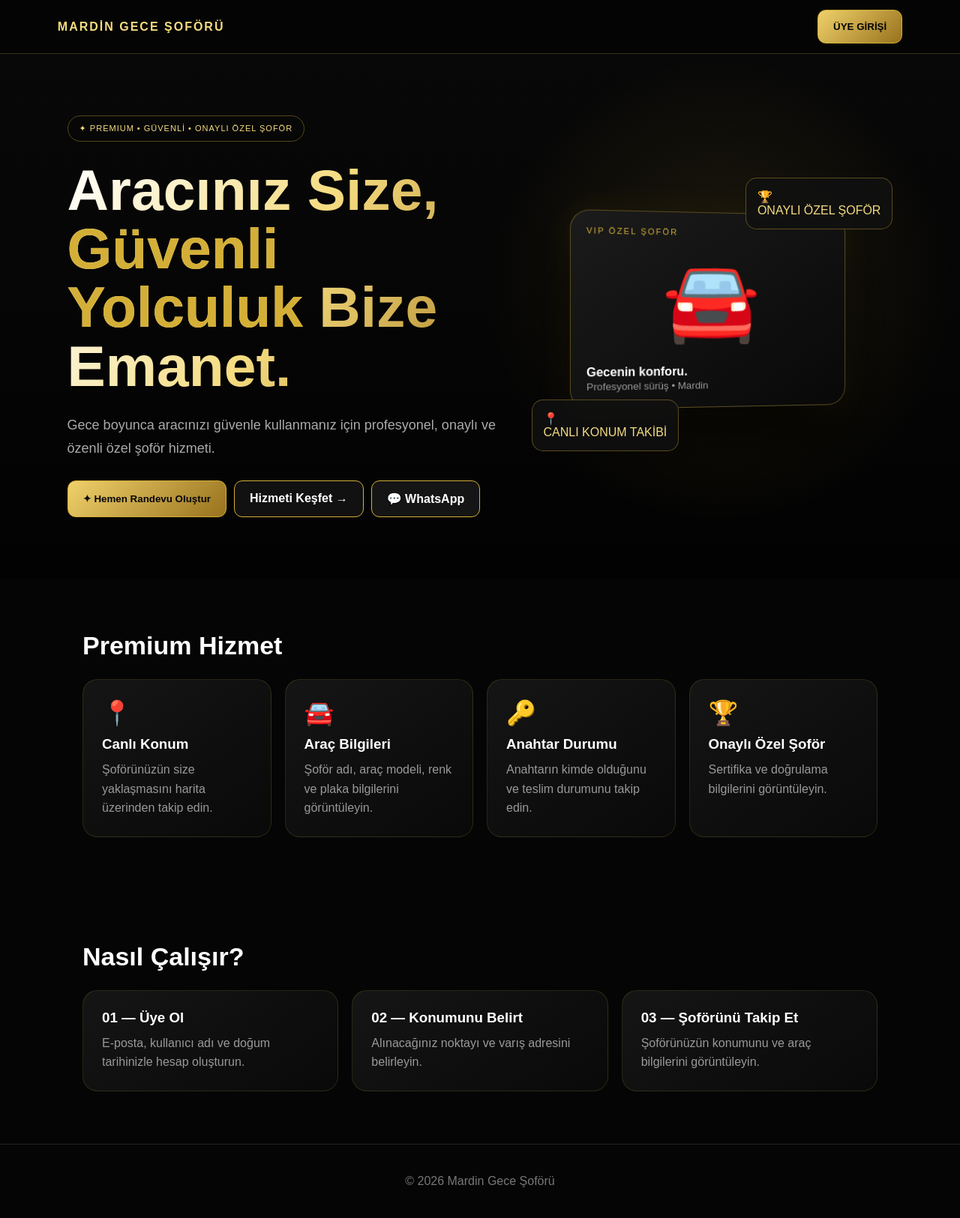
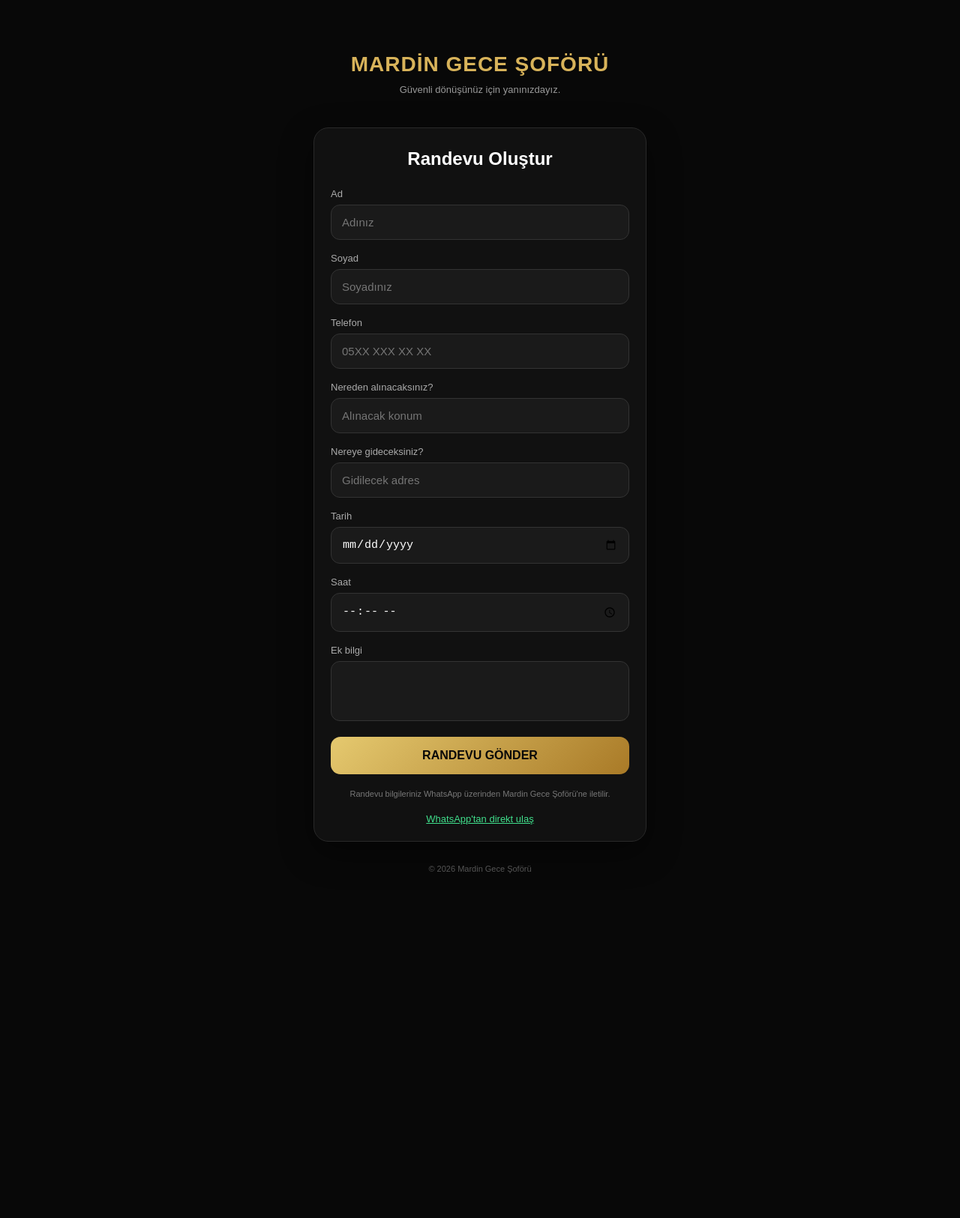
Before and after one commit to karabulutaziz24-jpg/mardin-gece-soforu, a plain HTML site: page index.html in a window 1280 px wide. Shown: the whole page at 75% size. After the commit the page ends 1205 px from the top, so only its background shows below. Drawn offline with Linux system fonts and the light colour scheme.

Commit message:
Update index.html

```diff
--- a/index.html
+++ b/index.html
@@ -2,496 +2,300 @@
 <html lang="tr">
 <head>
 <meta charset="UTF-8">
-<meta name="viewport" content="width=device-width,initial-scale=1">
+<meta name="viewport" content="width=device-width, initial-scale=1.0">
+
 <title>Mardin Gece Şoförü</title>
 
 <style>
-*{box-sizing:border-box;margin:0;padding:0}
-body{
-background:#050505;color:#fff;font-family:Arial,sans-serif;
-overflow-x:hidden
-}
-:root{--g:#d4af37;--lg:#f5dc80}
-
-nav{
-height:72px;padding:0 6%;display:flex;align-items:center;
-justify-content:space-between;position:sticky;top:0;z-index:10;
-background:#050505ee;border-bottom:1px solid #d4af3740;
-backdrop-filter:blur(15px)
-}
-.logo{color:var(--lg);font-weight:bold;letter-spacing:2px}
-button,.btn{
-border:1px solid var(--g);
-background:linear-gradient(135deg,#f0d16b,#98721d);
-color:#050505;padding:14px 20px;border-radius:11px;
-font-weight:bold;cursor:pointer;text-decoration:none
+* {
+    box-sizing: border-box;
 }
 
-.hero{
-min-height:700px;padding:70px 7%;
-display:grid;grid-template-columns:1.1fr .9fr;
-align-items:center;gap:30px;
-background:
-radial-gradient(circle at 75% 45%,#d4af3720,transparent 30%),
-linear-gradient(#080808,#020202);
-position:relative
+body {
+    margin: 0;
+    background: #080808;
+    color: #fff;
+    font-family: Arial, sans-serif;
 }
-.hero h1{
-font-size:clamp(44px,6vw,78px);line-height:1.02;
-margin:25px 0;background:linear-gradient(120deg,#fff,#f5dc80,#a77b1d);
--webkit-background-clip:text;color:transparent
+
+.container {
+    width: 100%;
+    max-width: 480px;
+    margin: auto;
+    padding: 25px 18px 40px;
 }
-.hero h1 span{color:var(--g)}
-.hero p{max-width:620px;color:#aaa;font-size:18px;line-height:1.7;margin-bottom:28px}
-.badge{
-display:inline-block;border:1px solid #d4af3760;
-padding:10px 15px;border-radius:50px;color:var(--lg);
-font-size:11px;letter-spacing:1px
+
+.logo {
+    text-align: center;
+    padding: 45px 0 30px;
 }
-.actions{display:flex;gap:10px;flex-wrap:wrap}
-.outline{background:#111;color:#fff}
-.whatsapp{color:#fff;background:#151515}
 
-.visual{height:460px;display:grid;place-items:center;position:relative}
-.car{
-width:370px;height:260px;border:1px solid #d4af3760;
-border-radius:25px;background:linear-gradient(145deg,#1b1b1b,#080808);
-box-shadow:0 30px 90px #000,0 0 45px #d4af3720;
-transform:perspective(800px) rotateY(-10deg);
-display:flex;flex-direction:column;justify-content:space-between;
-padding:20px;animation:move 4s ease-in-out infinite alternate
+.logo h1 {
+    margin: 0;
+    color: #d8b35a;
+    font-size: 28px;
+    letter-spacing: 1px;
 }
-@keyframes move{to{transform:perspective(800px) rotateY(10deg) translateY(-10px)}}
-.car-icon{text-align:center;font-size:105px}
-.car small{color:#999}
-.float{
-position:absolute;background:#111d;border:1px solid #d4af3760;
-padding:15px;border-radius:15px;color:var(--lg);
-backdrop-filter:blur(10px)
+
+.logo p {
+    color: #999;
+    font-size: 13px;
+    margin-top: 10px;
 }
-.f1{top:45px;right:0}.f2{bottom:50px;left:0}
 
-section.content{max-width:1100px;margin:auto;padding:70px 20px}
-h2{font-size:34px;margin-bottom:25px}
-.grid{
-display:grid;grid-template-columns:repeat(auto-fit,minmax(230px,1fr));gap:18px
+.card {
+    background: #111;
+    border: 1px solid #292929;
+    border-radius: 20px;
+    padding: 22px;
+    box-shadow: 0 15px 45px rgba(0,0,0,.45);
 }
-.card{
-padding:25px;border-radius:20px;background:linear-gradient(145deg,#151515,#090909);
-border:1px solid #d4af3728;transition:.3s
+
+.card h2 {
+    text-align: center;
+    margin: 5px 0 25px;
 }
-.card:hover{transform:translateY(-6px);border-color:#d4af3780}
-.icon{font-size:32px;margin-bottom:12px}
-.card h3{margin-bottom:10px}
-.card p{color:#999;line-height:1.6}
 
-.modal{
-display:none;position:fixed;inset:0;background:#000d;
-z-index:100;place-items:center;padding:20px
+label {
+    display: block;
+    color: #aaa;
+    font-size: 13px;
+    margin-bottom: 7px;
 }
-.box{
-width:100%;max-width:430px;background:#101010;
-border:1px solid #d4af3760;border-radius:22px;padding:25px
+
+input,
+textarea {
+    width: 100%;
+    padding: 14px;
+    margin-bottom: 17px;
+    border-radius: 12px;
+    border: 1px solid #333;
+    background: #1a1a1a;
+    color: white;
+    font-size: 15px;
+    outline: none;
 }
-.box h2{color:var(--lg)}
-input{
-width:100%;padding:14px;margin:7px 0 15px;
-background:#080808;color:#fff;border:1px solid #333;border-radius:10px
+
+input:focus,
+textarea:focus {
+    border-color: #d8b35a;
 }
-label{font-size:13px;color:#aaa}
-.close{float:right;background:none;border:0;color:#fff;font-size:25px}
 
-#panel{display:none}
-.map{
-height:320px;border-radius:20px;border:1px solid #d4af3750;
-background:
-linear-gradient(#d4af3715 1px,transparent 1px),
-linear-gradient(90deg,#d4af3715 1px,transparent 1px);
-background-size:45px 45px;position:relative;overflow:hidden
+textarea {
+    height: 80px;
+    resize: none;
 }
-.pin{
-position:absolute;left:60%;top:42%;font-size:35px;
-animation:pulse 1.5s infinite
+
+button {
+    width: 100%;
+    padding: 16px;
+    border: none;
+    border-radius: 13px;
+    background: linear-gradient(135deg,#e5c96f,#a97a27);
+    color: #080808;
+    font-size: 16px;
+    font-weight: bold;
+    cursor: pointer;
 }
-@keyframes pulse{50%{transform:scale(1.3)}}
-.route{
-position:absolute;width:50%;height:2px;background:var(--g);
-left:25%;top:55%;transform:rotate(-18deg);
-box-shadow:0 0 15px var(--g)
+
+button:active {
+    transform: scale(.98);
 }
-.cert{
-border:1px solid var(--g);
-background:linear-gradient(135deg,#191919,#080808)
+
+.info {
+    text-align: center;
+    color: #777;
+    font-size: 11px;
+    line-height: 1.5;
+    margin-top: 18px;
 }
-footer{text-align:center;padding:40px;color:#777;border-top:1px solid #222}
 
-@media(max-width:800px){
-.hero{grid-template-columns:1fr;text-align:center;padding:60px 18px}
-.hero p{margin-left:auto;margin-right:auto}
-.actions{justify-content:center}
-.visual{height:380px}
-.car{width:320px}
+.direct {
+    display: block;
+    text-align: center;
+    color: #40df8c;
+    margin-top: 18px;
+    font-size: 13px;
+}
+
+.footer {
+    text-align: center;
+    color: #555;
+    font-size: 11px;
+    margin-top: 30px;
 }
 </style>
 </head>
 
 <body>
 
-<nav>
-<div class="logo">MARDİN GECE ŞOFÖRÜ</div>
-<button onclick="openLogin()">ÜYE GİRİŞİ</button>
-</nav>
+<div class="container">
 
-<div id="home">
+    <div class="logo">
+        <h1>MARDİN GECE ŞOFÖRÜ</h1>
+        <p>Güvenli dönüşünüz için yanınızdayız.</p>
+    </div>
 
-<section class="hero">
+    <div class="card">
 
-<div>
-<div class="badge">✦ PREMIUM • GÜVENLİ • ONAYLI ÖZEL ŞOFÖR</div>
+        <h2>Randevu Oluştur</h2>
 
-<h1>
-Aracınız Size,<br>
-<span>Güvenli Yolculuk</span> Bize Emanet.
-</h1>
+        <form id="randevuForm">
 
-<p>
-Gece boyunca aracınızı güvenle kullanmanız için
-profesyonel, onaylı ve özenli özel şoför hizmeti.
-</p>
+            <label>Ad</label>
+            <input
+                type="text"
+                id="ad"
+                placeholder="Adınız"
+                required
+            >
 
-<div class="actions">
+            <label>Soyad</label>
+            <input
+                type="text"
+                id="soyad"
+                placeholder="Soyadınız"
+                required
+            >
 
-<button onclick="openLogin()">
-✦ Hemen Randevu Oluştur
-</button>
+            <label>Telefon</label>
+            <input
+                type="tel"
+                id="telefon"
+                placeholder="05XX XXX XX XX"
+                required
+            >
 
-<a class="btn outline" href="#services">
-Hizmeti Keşfet →
-</a>
+            <label>Nereden alınacaksınız?</label>
+            <input
+                type="text"
+                id="konum"
+                placeholder="Alınacak konum"
+                required
+            >
 
-<a class="btn whatsapp"
-href="https://wa.me/905054727010?text=Merhaba%20Mardin%20Gece%20Şoförü%2C%20özel%20şoför%20hizmeti%20almak%20istiyorum."
-target="_blank">
-💬 WhatsApp
-</a>
+            <label>Nereye gideceksiniz?</label>
+            <input
+                type="text"
+                id="adres"
+                placeholder="Gidilecek adres"
+                required
+            >
 
-</div>
-</div>
+            <label>Tarih</label>
+            <input
+                type="date"
+                id="tarih"
+                required
+            >
 
-<div class="visual">
+            <label>Saat</label>
+            <input
+                type="time"
+                id="saat"
+                required
+            >
 
-<div class="car">
+            <label>Ek bilgi</label>
+            <textarea
+                id="not"
+                placeholder="Varsa eklemek istediğiniz bilgi">
+            </textarea>
 
-<div style="color:#d4af37;font-size:11px;letter-spacing:2px">
-VIP ÖZEL ŞOFÖR
-</div>
+            <button type="submit">
+                RANDEVU GÖNDER
+            </button>
 
-<div class="car-icon">🚘</div>
+        </form>
 
-<div>
-<strong>Gecenin konforu.</strong><br>
-<small>Profesyonel sürüş • Mardin</small>
-</div>
+        <div class="info">
+            Randevu bilgileriniz WhatsApp üzerinden
+            Mardin Gece Şoförü'ne iletilir.
+        </div>
+
+        <a
+            class="direct"
+            href="https://wa.me/905054727010"
+            target="_blank"
+        >
+            WhatsApp'tan direkt ulaş
+        </a>
+
+    </div>
+
+    <div class="footer">
+        © 2026 Mardin Gece Şoförü
+    </div>
 
 </div>
 
-<div class="float f1">🏆<br>ONAYLI ÖZEL ŞOFÖR</div>
-<div class="float f2">📍<br>CANLI KONUM TAKİBİ</div>
-
-</div>
-
-</section>
-
-<section class="content" id="services">
-
-<h2>Premium Hizmet</h2>
-
-<div class="grid">
-
-<div class="card">
-<div class="icon">📍</div>
-<h3>Canlı Konum</h3>
-<p>Şoförünüzün size yaklaşmasını harita üzerinden takip edin.</p>
-</div>
-
-<div class="card">
-<div class="icon">🚘</div>
-<h3>Araç Bilgileri</h3>
-<p>Şoför adı, araç modeli, renk ve plaka bilgilerini görüntüleyin.</p>
-</div>
-
-<div class="card">
-<div class="icon">🔑</div>
-<h3>Anahtar Durumu</h3>
-<p>Anahtarın kimde olduğunu ve teslim durumunu takip edin.</p>
-</div>
-
-<div class="card">
-<div class="icon">🏆</div>
-<h3>Onaylı Özel Şoför</h3>
-<p>Sertifika ve doğrulama bilgilerini görüntüleyin.</p>
-</div>
-
-</div>
-</section>
-
-<section class="content">
-
-<h2>Nasıl Çalışır?</h2>
-
-<div class="grid">
-
-<div class="card">
-<h3 class="gold">01 — Üye Ol</h3>
-<p>E-posta, kullanıcı adı ve doğum tarihinizle hesap oluşturun.</p>
-</div>
-
-<div class="card">
-<h3>02 — Konumunu Belirt</h3>
-<p>Alınacağınız noktayı ve varış adresini belirleyin.</p>
-</div>
-
-<div class="card">
-<h3>03 — Şoförünü Takip Et</h3>
-<p>Şoförünüzün konumunu ve araç bilgilerini görüntüleyin.</p>
-</div>
-
-</div>
-</section>
-
-</div>
-
-<!-- MÜŞTERİ PANELİ -->
-
-<section class="content" id="panel">
-
-<div style="display:flex;justify-content:space-between;align-items:center">
-
-<div>
-<div class="badge">MÜŞTERİ PANELİ</div>
-<h2 id="welcome">Hoş geldin</h2>
-</div>
-
-<button onclick="logout()">Çıkış</button>
-
-</div>
-
-<div class="grid">
-
-<div class="card">
-<div class="icon">👤</div>
-<h3 id="profile">Profil</h3>
-<p id="info"></p>
-</div>
-
-<div class="card">
-<div class="icon">🚘</div>
-<h3>Atanan Şoför</h3>
-<p>Aziz Karabulut</p>
-<p>VIP Özel Şoför</p>
-<p>Plaka: 34 ABC 123</p>
-</div>
-
-</div>
-
-<h2 style="margin-top:40px">📍 Canlı Yaklaşım</h2>
-
-<div class="map">
-
-<div class="route"></div>
-
-<div class="pin">📍</div>
-
-<div style="
-position:absolute;bottom:15px;left:15px;
-background:#080808dd;padding:14px;border-radius:12px">
-
-Şoförünüz size yaklaşıyor<br>
-<span style="color:#d4af37">Tahmini: 8 dakika</span>
-
-</div>
-
-</div>
-
-<div class="grid" style="margin-top:20px">
-
-<div class="card">
-<h3>📅 Randevu</h3>
-<p>Durum: YOLDA</p>
-<p>Alınış: Seçilen Konum</p>
-<p>Varış: Belirtilmedi</p>
-</div>
-
-<div class="card">
-<h3>🔑 Anahtar</h3>
-<p>Anahtar durumu:</p>
-<strong style="color:#d4af37">Şoförde</strong>
-</div>
-
-<div class="card cert">
-<h3 style="color:#f5dc80">🏆 ONAYLI ÖZEL ŞOFÖR</h3>
-<p>Doğrulanmış profesyonel sürücü</p>
-<br>
-<p>Sertifika No: MGS-2026-001</p>
-<p>✓ Doğrulandı</p>
-</div>
-
-</div>
-
-</section>
-
-<footer>
-© 2026 Mardin Gece Şoförü
-</footer>
-
-<!-- ÜYELİK -->
-
-<div class="modal" id="modal">
-
-<div class="box">
-
-<button class="close" onclick="closeLogin()">×</button>
-
-<h2>Üye Ol</h2>
-
-<label>Ad Soyad</label>
-<input id="name" placeholder="Ad Soyad">
-
-<label>E-posta</label>
-<input id="email" type="email" placeholder="ornek@mail.com">
-
-<label>Kullanıcı Adı</label>
-<input id="username" placeholder="kullaniciadi">
-
-<label>Doğum Tarihi</label>
-<input id="birth" type="date">
-
-<p id="age" style="color:#d4af37;margin-bottom:15px">
-Yaşınız otomatik hesaplanır.
-</p>
-
-<button style="width:100%" onclick="register()">
-Hesap Oluştur
-</button>
-
-</div>
-</div>
 
 <script>
 
-function openLogin(){
-document.getElementById("modal").style.display="grid";
-}
+document
+.getElementById("randevuForm")
+.addEventListener("submit", function(event) {
 
-function closeLogin(){
-document.getElementById("modal").style.display="none";
-}
+    event.preventDefault();
 
-document.getElementById("birth").addEventListener("change",function(){
+    const ad =
+        document.getElementById("ad").value;
 
-let d=new Date(this.value);
-let n=new Date();
+    const soyad =
+        document.getElementById("soyad").value;
 
-let age=n.getFullYear()-d.getFullYear();
+    const telefon =
+        document.getElementById("telefon").value;
 
-if(
-new Date(
-n.getFullYear(),
-d.getMonth(),
-d.getDate()
-)>n
-) age--;
+    const konum =
+        document.getElementById("konum").value;
 
-document.getElementById("age").innerText="Yaş: "+age;
+    const adres =
+        document.getElementById("adres").value;
+
+    const tarih =
+        document.getElementById("tarih").value;
+
+    const saat =
+        document.getElementById("saat").value;
+
+    const not =
+        document.getElementById("not").value.trim();
+
+    const mesaj =
+
+`🚘 YENİ RANDEVU
+
+👤 Müşteri:
+${ad} ${soyad}
+
+📱 Telefon:
+${telefon}
+
+📍 Alınacak yer:
+${konum}
+
+🏁 Gidilecek yer:
+${adres}
+
+📅 Tarih:
+${tarih}
+
+⏰ Saat:
+${saat}
+
+📝 Ek bilgi:
+${not || "Yok"}
+
+Mardin Gece Şoförü`;
+
+    const whatsapp =
+        "https://wa.me/905054727010?text="
+        + encodeURIComponent(mesaj);
+
+    window.location.href = whatsapp;
 
 });
-
-function register(){
-
-let name=document.getElementById("name").value.trim();
-let email=document.getElementById("email").value.trim();
-let username=document.getElementById("username").value.trim();
-let birth=document.getElementById("birth").value;
-
-if(!name||!email||!username||!birth){
-
-alert("Lütfen tüm alanları doldurun.");
-return;
-
-}
-
-let d=new Date(birth);
-let n=new Date();
-
-let age=n.getFullYear()-d.getFullYear();
-
-if(
-new Date(
-n.getFullYear(),
-d.getMonth(),
-d.getDate()
-)>n
-) age--;
-
-if(age<18){
-
-alert("Üyelik için 18 yaşından büyük olmalısınız.");
-return;
-
-}
-
-let user={
-name:name,
-email:email,
-username:username,
-birth:birth,
-age:age
-};
-
-localStorage.setItem(
-"mardin_user",
-JSON.stringify(user)
-);
-
-showPanel(user);
-closeLogin();
-
-}
-
-function showPanel(user){
-
-document.getElementById("home").style.display="none";
-
-document.getElementById("panel").style.display="block";
-
-document.getElementById("welcome").innerText=
-"Hoş geldin, "+user.name.split(" ")[0];
-
-document.getElementById("profile").innerText=
-user.name;
-
-document.getElementById("info").innerText=
-user.email+" • @"+user.username+" • "+user.age+" yaş";
-
-window.scrollTo(0,0);
-
-}
-
-function logout(){
-
-localStorage.removeItem("mardin_user");
-
-location.reload();
-
-}
-
-let saved=localStorage.getItem("mardin_user");
-
-if(saved){
-
-showPanel(JSON.parse(saved));
-
-}
 
 </script>
 
```
